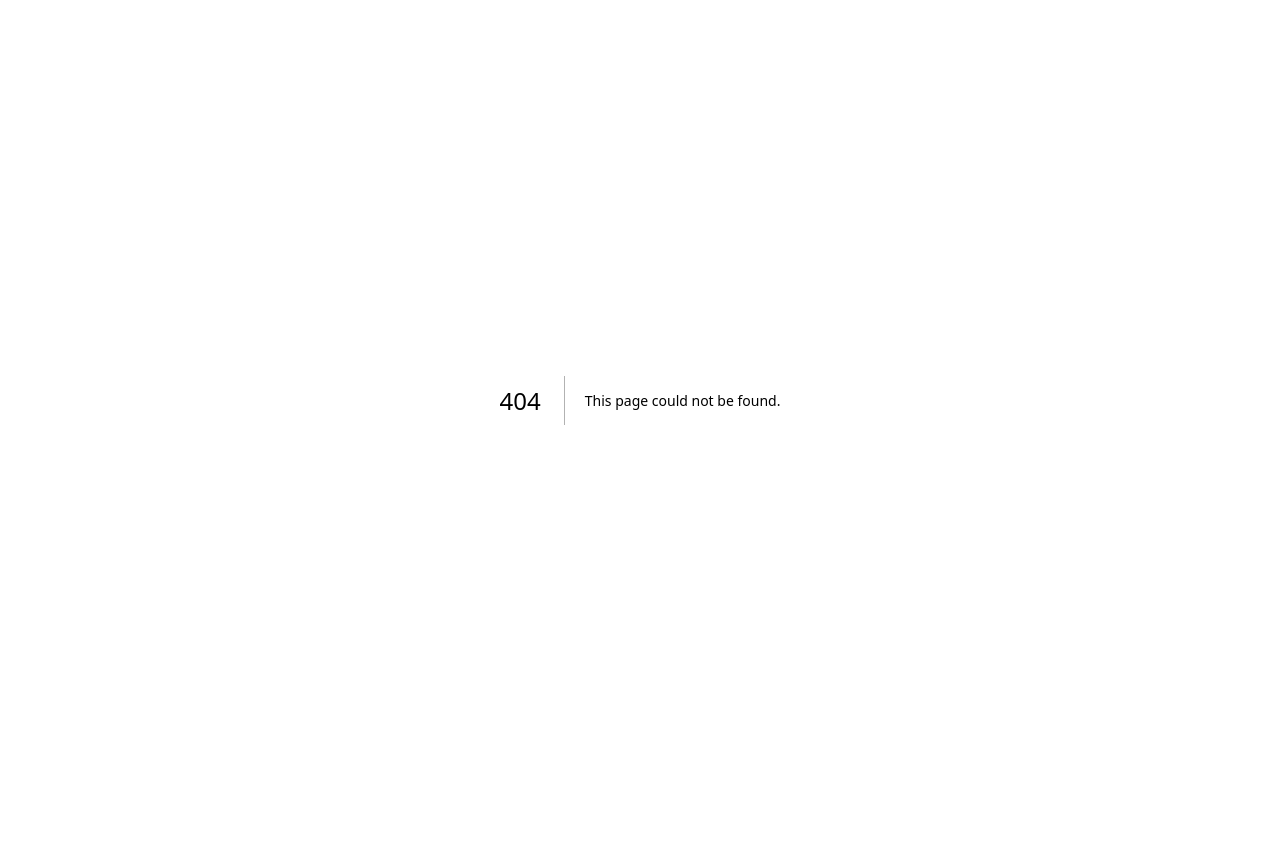
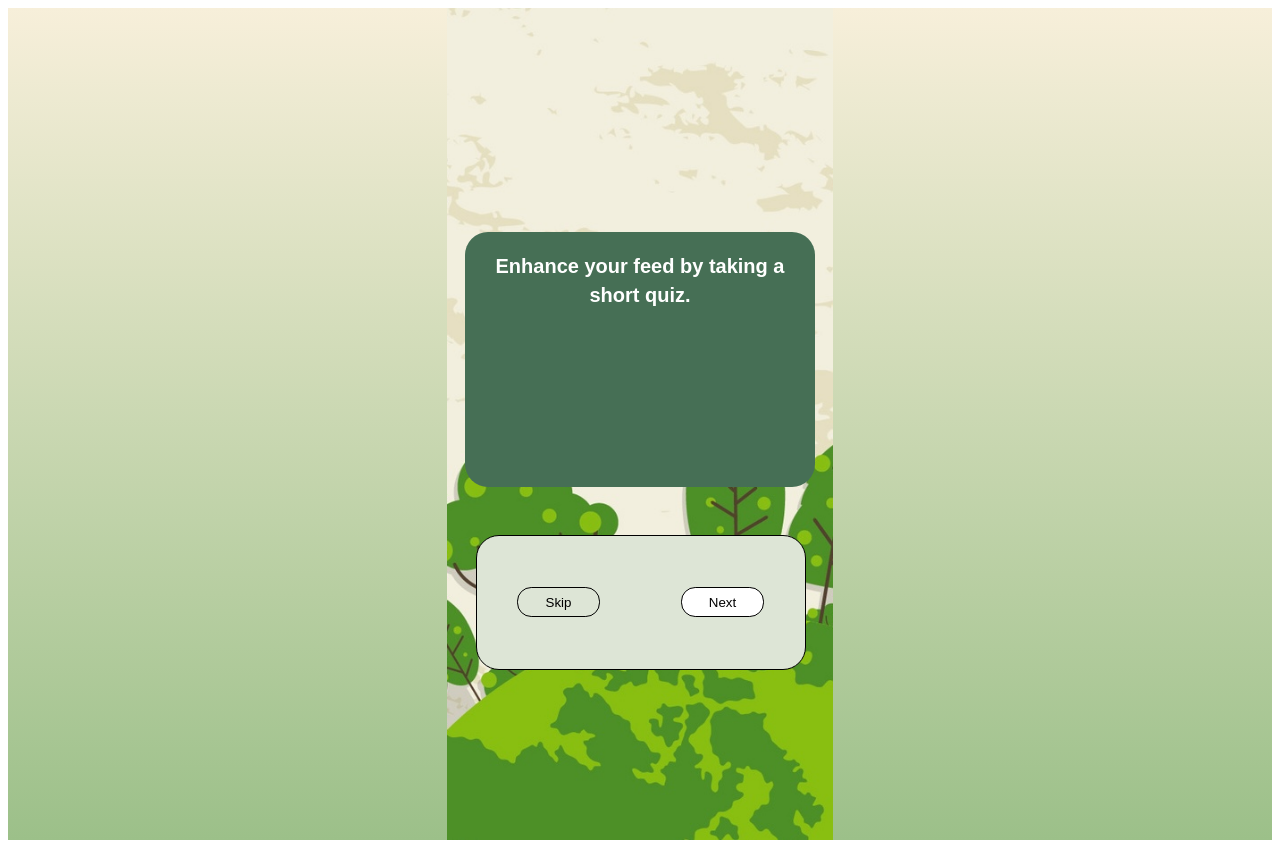
Before and after one commit to kianaamini1/ECO-Findr, a Next.js app: page /Quiz in a window 1280 px wide. Before the commit this address had no page. Before the commit the page ends 800 px from the top, so only its background shows below. Built offline with nearby package versions, Linux system fonts and the light colour scheme.

Commit message:
adding quiz

```diff
--- /dev/null
+++ b/components/Choices/Choices.module.css
@@ -0,0 +1,89 @@
+.choices {
+    width: 270px;
+    height: 75px;
+    background-color: var(--paleGreen);
+    border-radius: 23px;
+    border: 1px solid black;
+    text-align: center;
+    margin-top: 5%;
+    font: "Figtree";
+    font-weight: 500;
+    font-size: 18px;
+  }
+  .choices:hover {
+    width: 270px;
+    height: 75px;
+    background-color: var(--lightGreen);
+    border-radius: 23px;
+    border: 1px solid black;
+    text-align: center;
+    margin-top: 5%;
+    font: "Figtree";
+    font-weight: 500;
+    font-size: 18px;
+  }
+
+  .setup {
+    width: 350px;
+    height: 255px;
+    background-color: var(--midGreen);
+    border-radius: 23px;
+    position: relative;
+    z-index: 2;
+  }
+  .action {
+    width: 328px;
+    height: 133px;
+    border: 1px solid black;
+    border-radius: 15px;
+    background-color: var(--paleGreen);
+    position: absolute;
+    margin-top: 356px;
+    margin-left: 1px;
+    z-index: 1;
+    display: flex;
+    justify-content: space-around;
+    align-items: center;
+  }
+
+  .setupButton {
+    width: 83px;
+    height: 30px;
+    border: 1px solid black;
+    border-radius: 14.21px;
+    text-align: center;
+  }
+
+  .skipButton {
+    background-color: var(--paleGreen);
+  }
+
+  .skipButton:hover {
+    background-color: var(--darkGreen);
+    color: var(--white);
+  }
+
+  .nextButton {
+    background-color: var(--white);
+  }
+  .nextButton:hover {
+    background-color: var(--darkGreen);
+    color: var(--white);
+  }
+
+  .question {
+    display: flex;
+    justify-content: center;
+    align-items: center;
+  }
+
+  .question p {
+    color: var(--white);
+    font-weight: 600;
+    font-size: 20px;
+    line-height: 28.5px;
+    font: "Figtree";
+    text-align: center;
+    flex: 1;
+    padding: 0px 15px;
+  }
--- /dev/null
+++ b/components/Choices/index.js
@@ -0,0 +1,12 @@
+import styles from "./Choices.module.css"
+
+
+const Choices = ({ text }) => {
+    return (
+      <button className={`${styles.choices}`}>
+        {text}
+      </button>
+    );
+  };
+
+  export default Choices;
--- /dev/null
+++ b/components/Quiz/Quiz.module.css
@@ -0,0 +1,68 @@
+.setup {
+    width: 350px;
+    height: 255px;
+    background-color: var(--midGreen);
+    border-radius: 23px;
+    position: relative;
+    z-index: 2;
+  }
+  .action {
+    width: 328px;
+    height: 133px;
+    border: 1px solid black;
+    border-radius: 23px;
+    background-color: var(--paleGreen);
+    position: absolute;
+    margin-top: 356px;
+    margin-left: 1px;
+    z-index: 1;
+    display: flex;
+    justify-content: space-around;
+    align-items: center;
+  }
+
+  .setupButton {
+    width: 83px;
+    height: 30px;
+    border: 1px solid black;
+    border-radius: 14.21px;
+    text-align: center;
+  }
+
+  .skipButton {
+    background-color: var(--paleGreen);
+  }
+
+  .nextButton {
+    background-color: var(--white);
+  }
+
+  .question {
+    display: flex;
+    justify-content: center;
+    align-items: center;
+  }
+
+  .question p {
+    color: var(--white);
+    font-weight: 600;
+    font-size: 20px;
+    line-height: 28.5px;
+    font: "Figtree";
+    text-align: center;
+    flex: 1;
+    padding: 0px 15px;
+  }
+
+  .choices {
+    width: 270px;
+    height: 75px;
+    background-color: var(--paleGreen);
+    border-radius: 23px;
+    border: 1px solid black;
+    text-align: center;
+    margin-top: 5%;
+    font: "Figtree";
+    font-weight: 500;
+    font-size: 18px;
+  }
--- /dev/null
+++ b/components/Quiz/index.js
@@ -0,0 +1,63 @@
+import React from "react";
+import { useState } from "react";
+import styles from "./Quiz.module.css";
+
+const Choices = ({ text }) => {
+  return (
+    <>
+      <button className={styles.choices}>{text}</button>
+    </>
+  );
+};
+
+export function Quiz() {
+  return (
+    <>
+      <div className={styles.setup}>
+        <div className={styles.question}>
+          <p>Enhance your feed by taking a short quiz.</p>
+        </div>
+      </div>
+      <>
+
+      </>
+    </>
+  );
+}
+
+export function QuizSetup() {
+  const [showQuiz, setShowQuiz] = useState(false);
+
+  const handleNextClick = () => {
+    setShowQuiz(true);
+  };
+
+  return (
+    <>
+      {!showQuiz ? (
+        <>
+          <div className={styles.setup}>
+            <div className={styles.question}>
+              <p>
+                Enhance your feed by taking a short quiz.
+              </p>
+            </div>
+          </div>
+          <div className={styles.action}>
+            <button className={`${styles.setupButton} ${styles.skipButton}`}>
+              Skip
+            </button>
+            <button
+              className={`${styles.setupButton} ${styles.nextButton}`}
+              onClick={handleNextClick}
+            >
+              Next
+            </button>
+          </div>
+        </>
+      ) : (
+        <Quiz />
+      )}
+    </>
+  );
+}
--- /dev/null
+++ b/pages/Quiz.js
@@ -0,0 +1,30 @@
+import React from "react";
+import Head from "next/head";
+import { QuizSetup } from "../components/Quiz";
+import Choices from "@/components/Choices";
+import styles from "@/styles/Quiz.module.css";
+
+const QuizPage = () => {
+  return (
+    <div className={styles.container}>
+      <Head>
+        <title>Eco Finder</title>
+        <meta name="description" content="Welcome to the Quiz App" />
+        <meta name="viewport" content="width=device-width, initial-scale=1" />
+        <link rel="icon" href="/favicon.ico" />
+      </Head>
+      <main className={`${styles.main}`}>
+        <QuizSetup/>
+        <>
+        <Choices text={"ya"}/>
+        </>
+
+
+
+
+      </main>
+    </div>
+  );
+};
+
+export default QuizPage;
--- a/pages/index.js
+++ b/pages/index.js
@@ -1,8 +1,8 @@
 import React from "react";
 import Head from "next/head";
 import Link from "next/link";
-import Button from "../components/Button";
-import styles from "../styles/Landing.module.css";
+import Button from "@/components/Button";
+import styles from "@/styles/Landing.module.css";
 
 const Home = () => {
   return (
--- /dev/null
+++ b/styles/Quiz.module.css
@@ -0,0 +1,32 @@
+.main {
+  display: flex;
+  font-family: "Figtree", sans-serif;
+  flex-direction: column;
+  justify-content: center;
+  align-items: center;
+  padding: 6rem;
+  min-height: 80vh;
+  background-image: url('/images/landing-page.jpeg');
+  background-size: cover;
+  background-position: center top;
+}
+
+
+  /* Media query for smaller screens */
+@media (max-width: 428px) {
+  .main {
+    background-image: url('/images/landing-page.jpeg');
+    background-size: cover;
+    background-position: center top;
+  }
+}
+
+/* Media query for larger screens */
+@media (min-width: 1024px) {
+  .main {
+    background-image: url('/images/landing-page.jpeg'), linear-gradient(to bottom, var(--lightYellow), var(--lightGreen));
+    background-size: contain;
+    background-repeat: no-repeat;
+    background-position: center top, center;
+  }
+}
```
